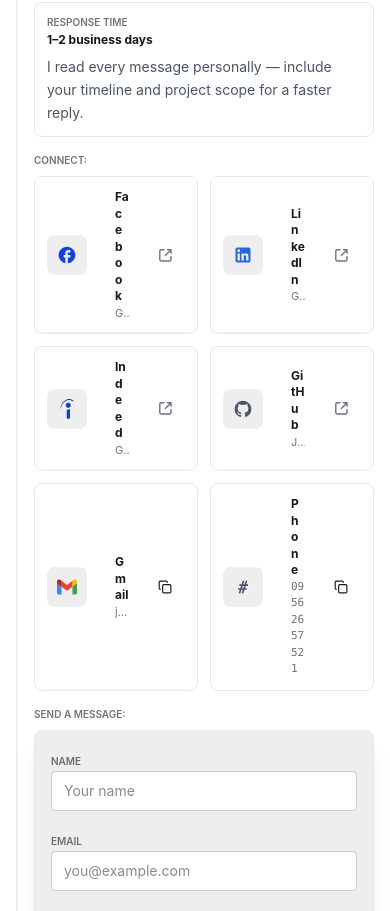
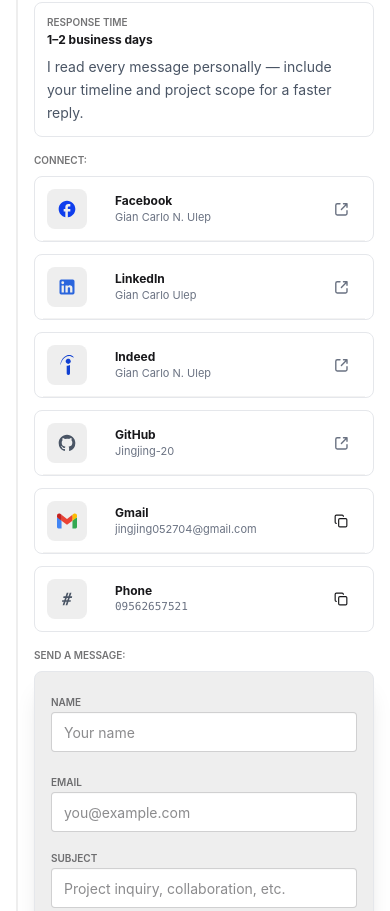
Before and after one commit to Jingjing-20/portfolio, a React (Vite) app: page / in a window 390 px wide. Shown: the part 5162-6073 px from the top of the page. Built offline with nearby package versions, Linux system fonts and the light colour scheme.

Commit message:
about section contact socials revised

```diff
--- a/src/components/Contact.jsx
+++ b/src/components/Contact.jsx
@@ -193,7 +193,7 @@ export default function Contact() {
         {/* Connect Social Grid */}
         <div>
           <p className="text-[10px] uppercase font-semibold opacity-60 mb-2">Connect:</p>
-          <ul className="list rounded-box grid grid-cols-2 gap-3">
+          <ul className="list rounded-box grid grid-cols-1 md:grid-cols-2 gap-3">
 
             {/* Standard Social Links */}
             {socialLinks.map((link) => (
```
